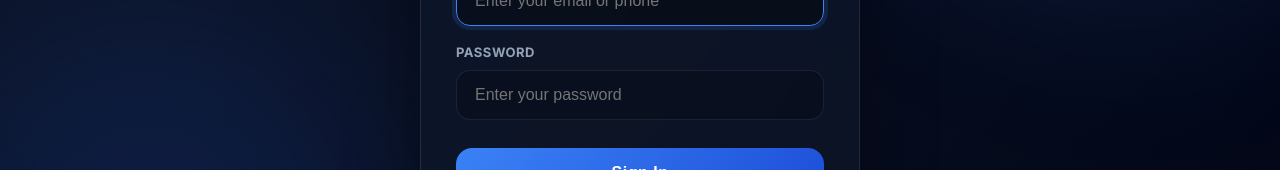
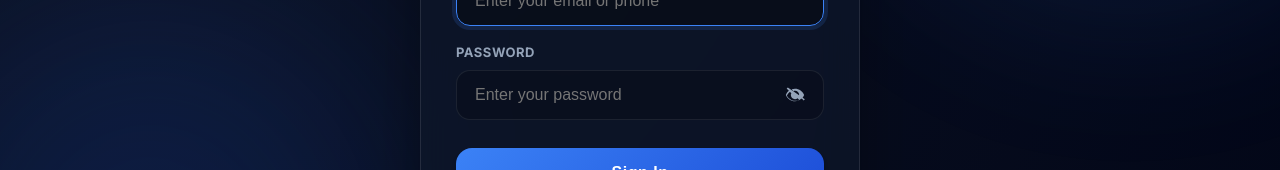
Before and after one commit to arnav-54/chat-app, a React (Create React App) app in the folder client/: page / in a window 1280 px wide. Shown: the part 406-576 px from the top of the page. Built offline with nearby package versions, Linux system fonts and the light colour scheme; no server answers.

Commit message:
feat: add password visibility toggle to login and register forms

```diff
--- a/client/src/components/Login.js
+++ b/client/src/components/Login.js
@@ -4,6 +4,7 @@ import api from '../services/api';
 
 const Login = ({ switchToRegister }) => {
   const [formData, setFormData] = useState({ identifier: '', password: '' });
+  const [showPassword, setShowPassword] = useState(false);
   const [error, setError] = useState('');
   const [loading, setLoading] = useState(false);
   const { login } = useAuth();
@@ -52,14 +53,32 @@ const Login = ({ switchToRegister }) => {
 
           <div className="form-group">
             <label htmlFor="password">PASSWORD</label>
+            <div className="password-input-wrapper">
               <input
                 id="password"
-              type="password"
+                type={showPassword ? "text" : "password"}
                 placeholder="Enter your password"
                 value={formData.password}
                 onChange={(e) => setFormData({ ...formData, password: e.target.value })}
                 required
               />
+              <button
+                type="button"
+                className="password-toggle-btn"
+                onClick={() => setShowPassword(!showPassword)}
+                aria-label={showPassword ? "Hide password" : "Show password"}
+              >
+                {showPassword ? (
+                  <svg viewBox="0 0 24 24" width="20" height="20" fill="var(--text-secondary)">
+                    <path d="M12 4.5C7 4.5 2.73 7.61 1 12c1.73 4.39 6 7.5 11 7.5s9.27-3.11 11-7.5c-1.73-4.39-6-7.5-11-7.5zM12 17c-2.76 0-5-2.24-5-5s2.24-5 5-5 5 2.24 5 5-2.24 5-5 5zm0-8c-1.66 0-3 1.34-3 3s1.34 3 3 3 3-1.34 3-3-1.34-3-3-3z" />
+                  </svg>
+                ) : (
+                  <svg viewBox="0 0 24 24" width="20" height="20" fill="var(--text-secondary)">
+                    <path d="M12 7c2.76 0 5 2.24 5 5 0 .65-.13 1.26-.36 1.83l2.92 2.92c1.51-1.26 2.7-2.89 3.43-4.75-1.73-4.39-6-7.5-11-7.5-1.4 0-2.74.25-3.98.7l2.16 2.16C10.74 7.13 11.35 7 12 7zM2 4.27l2.28 2.28.46.46C3.08 8.3 1.78 10.02 1 12c1.73 4.39 6 7.5 11 7.5 3.1 0 5.9-1.39 7.84-3.61l2.58 2.58 1.41-1.41L3.41 2.86 2 4.27zm3.1 3.1l2.55 2.55C7.24 10.35 7 11.13 7 12c0 2.76 2.24 5 5 5 1.16 0 2.22-.44 3.03-1.18l2.09 2.09c-1.45.69-3.04 1.09-4.72 1.09-4.35 0-8.23-2.67-10.14-6.43.91-1.85 2.16-3.41 3.74-4.5z" />
+                  </svg>
+                )}
+              </button>
+            </div>
           </div>
 
           <button type="submit" className="btn-primary" disabled={loading}>
--- a/client/src/components/Register.js
+++ b/client/src/components/Register.js
@@ -4,6 +4,7 @@ import api from '../services/api';
 
 const Register = ({ switchToLogin }) => {
   const [formData, setFormData] = useState({ username: '', email: '', phone: '', password: '' });
+  const [showPassword, setShowPassword] = useState(false);
   const [error, setError] = useState('');
   const [loading, setLoading] = useState(false);
   const { login } = useAuth();
@@ -75,14 +76,32 @@ const Register = ({ switchToLogin }) => {
 
           <div className="form-group">
             <label htmlFor="password">PASSWORD</label>
+            <div className="password-input-wrapper">
               <input
                 id="password"
-              type="password"
+                type={showPassword ? "text" : "password"}
                 placeholder="Enter your password (min. 8 characters)"
                 value={formData.password}
                 onChange={(e) => setFormData({ ...formData, password: e.target.value })}
                 required
               />
+              <button
+                type="button"
+                className="password-toggle-btn"
+                onClick={() => setShowPassword(!showPassword)}
+                aria-label={showPassword ? "Hide password" : "Show password"}
+              >
+                {showPassword ? (
+                  <svg viewBox="0 0 24 24" width="20" height="20" fill="var(--text-secondary)">
+                    <path d="M12 4.5C7 4.5 2.73 7.61 1 12c1.73 4.39 6 7.5 11 7.5s9.27-3.11 11-7.5c-1.73-4.39-6-7.5-11-7.5zM12 17c-2.76 0-5-2.24-5-5s2.24-5 5-5 5 2.24 5 5-2.24 5-5 5zm0-8c-1.66 0-3 1.34-3 3s1.34 3 3 3 3-1.34 3-3-1.34-3-3-3z" />
+                  </svg>
+                ) : (
+                  <svg viewBox="0 0 24 24" width="20" height="20" fill="var(--text-secondary)">
+                    <path d="M12 7c2.76 0 5 2.24 5 5 0 .65-.13 1.26-.36 1.83l2.92 2.92c1.51-1.26 2.7-2.89 3.43-4.75-1.73-4.39-6-7.5-11-7.5-1.4 0-2.74.25-3.98.7l2.16 2.16C10.74 7.13 11.35 7 12 7zM2 4.27l2.28 2.28.46.46C3.08 8.3 1.78 10.02 1 12c1.73 4.39 6 7.5 11 7.5 3.1 0 5.9-1.39 7.84-3.61l2.58 2.58 1.41-1.41L3.41 2.86 2 4.27zm3.1 3.1l2.55 2.55C7.24 10.35 7 11.13 7 12c0 2.76 2.24 5 5 5 1.16 0 2.22-.44 3.03-1.18l2.09 2.09c-1.45.69-3.04 1.09-4.72 1.09-4.35 0-8.23-2.67-10.14-6.43.91-1.85 2.16-3.41 3.74-4.5z" />
+                  </svg>
+                )}
+              </button>
+            </div>
           </div>
 
           <button type="submit" className="btn-primary" disabled={loading}>
--- a/client/src/index.css
+++ b/client/src/index.css
@@ -711,6 +711,38 @@ body {
   border-color: var(--primary-accent);
 }
 
+.password-input-wrapper {
+  position: relative;
+  width: 100%;
+}
+
+.password-toggle-btn {
+  position: absolute;
+  right: 15px;
+  top: 50%;
+  transform: translateY(-50%);
+  background: none;
+  border: none;
+  cursor: pointer;
+  padding: 4px;
+  display: flex;
+  align-items: center;
+  justify-content: center;
+  color: var(--text-secondary);
+  transition: all 0.2s ease;
+  border-radius: 50%;
+  z-index: 5;
+}
+
+.password-toggle-btn:hover {
+  color: var(--primary-accent);
+  background: rgba(255, 255, 255, 0.05);
+}
+
+.password-toggle-btn svg {
+  fill: currentColor;
+}
+
 .btn-primary {
   width: 100%;
   padding: 16px;
```
Lines whose indentation alone changed are shown as unchanged.
